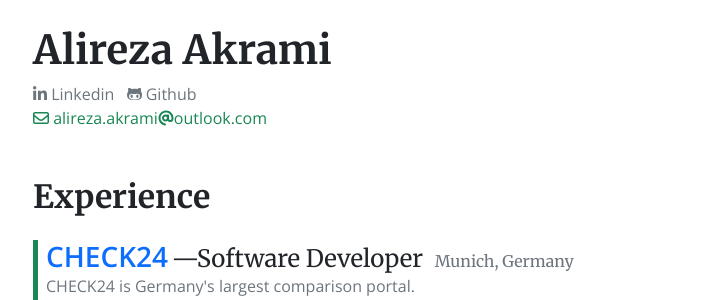
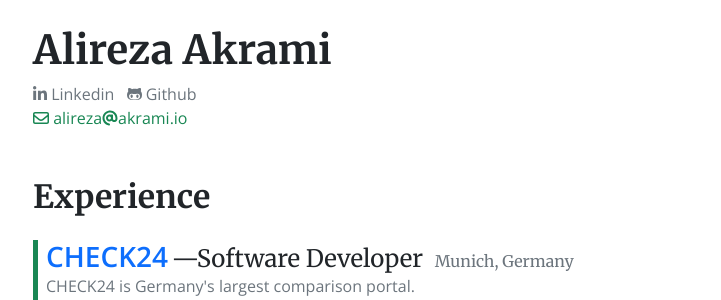
Before and after one commit to akrami/akrami.github.io, a Jekyll site: the page built from me.html, in a window 1280 px wide. Shown: the part 122-422 px from the top of the page, without its empty margins (279-1000 px from the left). Built offline with Jekyll 4.4.1, drawn with Linux system fonts in a browser that asks for light colours.

Commit message:
update my email address

```diff
--- a/me.html
+++ b/me.html
@@ -13,7 +13,7 @@
             <i class="fab fa-github-alt"></i>
             <span class="screen">Github</span>
             <span class="print visually-hidden">github.com/akrami</span></a>
-        <p class="sans-serif text-success"><i class="far fa-envelope"></i> alireza.akrami<i class="fas fa-at"></i>outlook.com</p>
+        <p class="sans-serif text-success"><i class="far fa-envelope"></i> alireza<i class="fas fa-at"></i>akrami.io</p>
     </div>
     <div class="experiences mt-5">
         <h2 class="fw-bold">Experience</h2>
```
